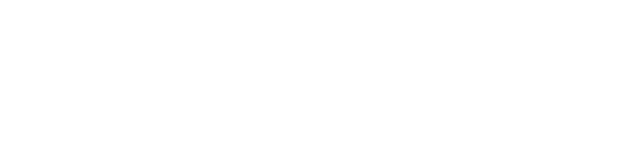
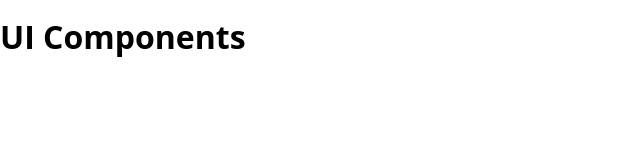
Before and after one commit to PatrickFranz/md-encyclopedia-profiles, a plain HTML site: page components.html in a window 1280 px wide. Shown: the whole page, without its empty margins (0-640 px from the left). Drawn offline with Linux system fonts and the light colour scheme.

Commit message:
Some small changes to the shell files.

```diff
--- a/components.html
+++ b/components.html
@@ -2,9 +2,11 @@
 <html lang="en">
 <head>
     <meta charset="UTF-8">
+    <link rel="stylesheet" type="text/css" href="css/reset.css">
+    <link rel="stylesheet" type="text/css" href="css/profile-main.css">
     <title>UI Components</title>
 </head>
 <body>
-
+    <h1>UI Components</h1>
 </body>
 </html>
--- a/css/reset.css
+++ b/css/reset.css
@@ -4,8 +4,7 @@
 */
 
 html, body, div, span, applet, object, iframe,
-h1, h2, h3, h4, h5, h6, p, blockquote, pre,
-a, abbr, acronym, address, big, cite, code,
+p, blockquote, pre,a, abbr, acronym, address, big, cite, code,
 del, dfn, em, img, ins, kbd, q, s, samp,
 small, strike, strong, sub, sup, tt, var,
 b, u, i, center,
```
Also changed, not shown: css/profile-main.css (+22 -0 lines).
